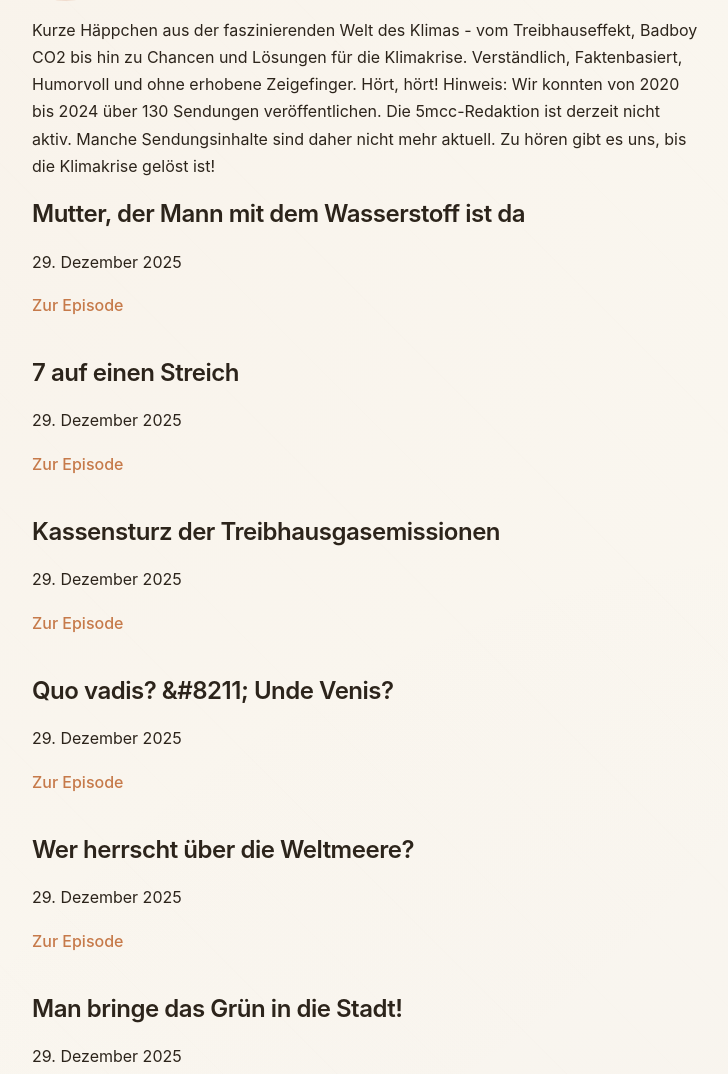
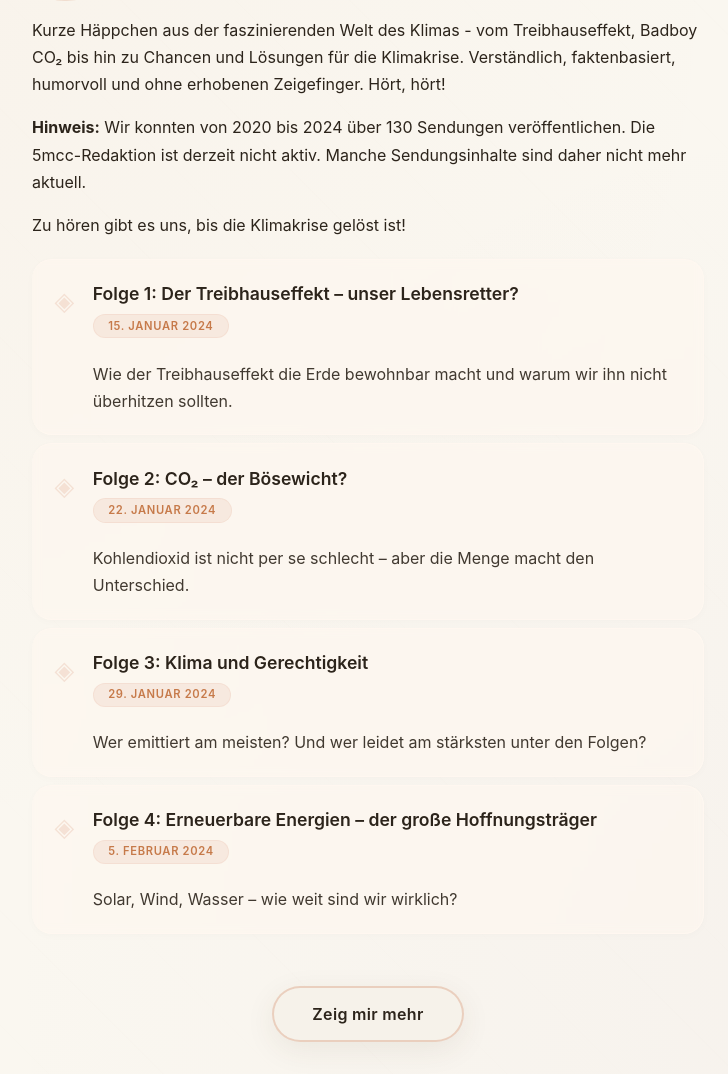
Before and after one commit to 5mcc/5mcc.github.io, a plain HTML site: page Sendungen.html in a window 1280 px wide. Shown: the part 361-1435 px from the top of the page, without its empty margins (272-1000 px from the left). Drawn offline with Linux system fonts and the light colour scheme.

Commit message:
Episodes >> Cards

```diff
--- a/Sendungen.html
+++ b/Sendungen.html
@@ -1,11 +1,12 @@
 <!DOCTYPE html>
 <html lang="de">
 <head>
-    <meta charset="UTF-8">
+    <meta charset="UTF-8" />
     <title>5MinutenClimateChance</title>
-    <meta name="viewport" content="width=device-width, initial-scale=1.0">
-    <meta name="description" content="Kurz, wissenschaftlich fundiert und verständlich: der Klima-Podcast 5MinutenClimateChance.">
-    <link rel="stylesheet" href="css/style.css">
+    <meta name="viewport" content="width=device-width, initial-scale=1.0" />
+    <meta name="description" content="Kurz, wissenschaftlich fundiert und verständlich: der Klima-Podcast 5MinutenClimateChance." />
+    <!-- Replace your css/style.css with this GROOVY version -->
+    <link rel="stylesheet" href="css/style.css" />
 </head>
 
 <body>
@@ -13,9 +14,8 @@
 <header>
     <h1>5MinutenClimateChance</h1>
     <p class="subtitle de">Der Klima-Podcast</p>
-    <!-- <p class="subtitle en">The climate podcast</p> -->
 
-    <img id="site-logo" alt="5MinutenClimateChance Logo">
+    <img id="site-logo" alt="5MinutenClimateChance Logo" />
 
     <nav>
         <a href="5MinutenClimateChance.html">5MinutenClimateChance</a>
@@ -31,45 +31,138 @@
     <section>
         <h1>Unsere Sendungen</h1>
 
-    Kurze Häppchen aus der faszinierenden Welt des Klimas - vom Treibhauseffekt, Badboy CO2 bis hin zu Chancen und Lösungen für die Klimakrise. Verständlich, Faktenbasiert, Humorvoll und ohne erhobene Zeigefinger. Hört, hört!
+        <p>
+            Kurze Häppchen aus der faszinierenden Welt des Klimas - vom Treibhauseffekt, Badboy CO₂
+            bis hin zu Chancen und Lösungen für die Klimakrise. Verständlich, faktenbasiert, humorvoll
+            und ohne erhobenen Zeigefinger. Hört, hört!
+        </p>
+        <p>
+            <strong>Hinweis:</strong> Wir konnten von 2020 bis 2024 über 130 Sendungen veröffentlichen.
+            Die 5mcc-Redaktion ist derzeit nicht aktiv. Manche Sendungsinhalte sind daher nicht mehr aktuell.
+        </p>
+        <p>Zu hören gibt es uns, bis die Klimakrise gelöst ist!</p>
 
-    Hinweis: Wir konnten von 2020 bis 2024 über 130 Sendungen veröffentlichen. Die 5mcc-Redaktion ist derzeit nicht aktiv. Manche Sendungsinhalte sind daher nicht mehr aktuell.
+        <!-- ============================================================== -->
+        <!--  EPISODEN – jetzt als feste Karten (kein JavaScript nötig)     -->
+        <!-- ============================================================== -->
+        <div id="episodes-list">
+            <!-- Episode 1 -->
+            <article class="episode">
+                <h3>Folge 1: Der Treibhauseffekt – unser Lebensretter?</h3>
+                <time datetime="2024-01-15">15. Januar 2024</time>
+                <p>Wie der Treibhauseffekt die Erde bewohnbar macht und warum wir ihn nicht überhitzen sollten.</p>
+            </article>
 
-Zu hören gibt es uns, bis die Klimakrise gelöst ist!
+            <!-- Episode 2 -->
+            <article class="episode">
+                <h3>Folge 2: CO₂ – der Bösewicht?</h3>
+                <time datetime="2024-01-22">22. Januar 2024</time>
+                <p>Kohlendioxid ist nicht per se schlecht – aber die Menge macht den Unterschied.</p>
+            </article>
 
+            <!-- Episode 3 -->
+            <article class="episode">
+                <h3>Folge 3: Klima und Gerechtigkeit</h3>
+                <time datetime="2024-01-29">29. Januar 2024</time>
+                <p>Wer emittiert am meisten? Und wer leidet am stärksten unter den Folgen?</p>
+            </article>
 
-    <div id="episodes-list" aria-live="polite">
-      Episoden werden geladen ...
+            <!-- Episode 4 -->
+            <article class="episode">
+                <h3>Folge 4: Erneuerbare Energien – der große Hoffnungsträger</h3>
+                <time datetime="2024-02-05">5. Februar 2024</time>
+                <p>Solar, Wind, Wasser – wie weit sind wir wirklich?</p>
+            </article>
+
+            <!-- Episode 5 – wird beim Laden ausgeblendet und erscheint nach Klick -->
+            <article class="episode">
+                <h3>Folge 5: Wie redet man über Klima?</h3>
+                <time datetime="2024-02-12">12. Februar 2024</time>
+                <p>Kommunikation ohne erhobenen Zeigefinger – geht das?</p>
+            </article>
+
+            <!-- Episode 6 – wird beim Laden ausgeblendet und erscheint nach Klick -->
+            <article class="episode">
+                <h3>Folge 6: Die Macht der Wälder</h3>
+                <time datetime="2024-02-19">19. Februar 2024</time>
+                <p>Wälder als CO₂‑Speicher – und was der Regenwald damit zu tun hat.</p>
+            </article>
+
+            <!-- Hier können beliebig viele weitere Episoden folgen –
+                 das Script unten klappt alle ab der 5. ein. -->
         </div>
 
-    <button id="show-more">
-      Zeig mir mehr
-    </button>
+        <!-- Show More Button -->
+        <button id="show-more">Zeig mir mehr</button>
 
         <div class="wave-divider deep-1">
             <svg viewBox="0 0 200 50" preserveAspectRatio="none">
                 <path d="M0 25 Q 6 0 12 25 T 24 25 T 36 25 T 48 25 T 60 25 T 72 25 T 84 25 T 96 25 T 108 25 T 120 25 T 132 25 T 144 25 T 156 25 T 168 25 T 180 25 T 192 25 T 200 25" />
             </svg>
         </div>
-
     </section>
-
-  <noscript>
-    <p>
-      Bitte aktivieren Sie JavaScript, um die Episoden anzuzeigen.
-    </p>
-  </noscript>
-
 </main>
-
-
 
 <footer>
     © 2025 · 5MinutenClimateChance · Der Klima-Podcast
 </footer>
 
-<script src="js/episodes.js"></script>
+<!-- Dein Logo-Script (falls vorhanden) -->
 <script src="js/logo.js"></script>
+
+<!-- ========================================================== -->
+<!--  GROOVY FOLDING – sorgt für das sanfte Auf- und Zuklappen   -->
+<!-- ========================================================== -->
+<script>
+    (function() {
+        const btn = document.getElementById('show-more');
+        const list = document.getElementById('episodes-list');
+        if (!btn || !list) return;
+
+        // Alle .episode-Elemente sammeln
+        const episodes = list.querySelectorAll('.episode');
+        if (episodes.length <= 4) {
+            btn.style.display = 'none';
+            return;
+        }
+
+        // Erstelle einen Wrapper für die zusätzlichen Episoden (ab Index 4)
+        const wrapper = document.createElement('div');
+        wrapper.id = 'extra-content';
+
+        // Verschiebe die Episoden ab Index 4 in den Wrapper
+        const extras = [];
+        for (let i = 4; i < episodes.length; i++) {
+            extras.push(episodes[i]);
+        }
+        extras.forEach(el => wrapper.appendChild(el));
+
+        // Füge den Wrapper nach der 4. Episode ein
+        const fourth = episodes[3];
+        if (fourth && fourth.parentNode) {
+            fourth.parentNode.insertBefore(wrapper, fourth.nextSibling);
+        }
+
+        let visible = false;
+        btn.classList.add('show');
+
+        btn.addEventListener('click', function() {
+            visible = !visible;
+            this.textContent = visible ? 'Zeig mir weniger ✦' : 'Zeig mir mehr ✦';
+            if (visible) {
+                wrapper.style.maxHeight = wrapper.scrollHeight + 60 + 'px';
+                wrapper.classList.add('is-open');
+            } else {
+                wrapper.style.maxHeight = '0';
+                wrapper.classList.remove('is-open');
+            }
+        });
+
+        // Start: zugeklappt
+        wrapper.style.maxHeight = '0';
+        wrapper.style.opacity = '0';
+    })();
+</script>
 
 </body>
 </html>
```
Lines whose indentation alone changed are shown as unchanged.
